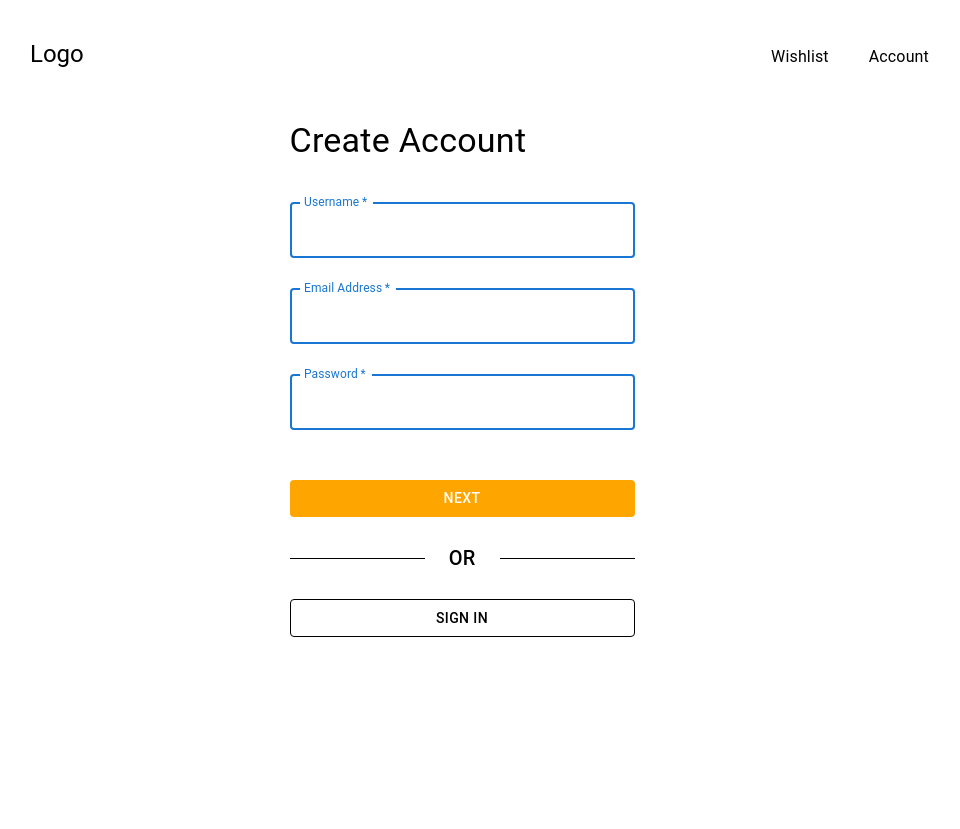
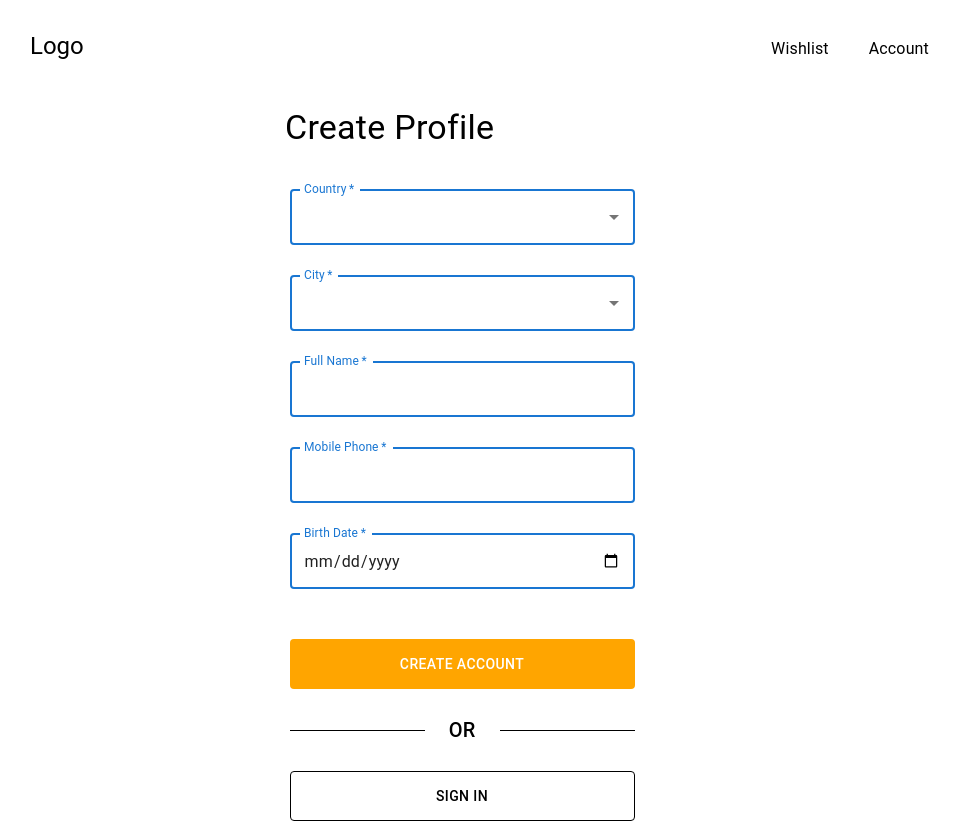
Before and after one commit to FSW17-Icanq-TeamOne/chap9-showcarpedia-fsw17-teamone, a React (Create React App) app in the folder client/: page / in a window 1280 px wide. Shown: the whole page, without its empty margins (178-1138 px from the left). Before the commit the page ends 800 px from the top, so only its background shows below. Built offline with nearby package versions, Linux system fonts and the light colour scheme.

Commit message:
Feat: Register Profile (Wireframe Style): Complete

```diff
--- a/client/src/App.js
+++ b/client/src/App.js
@@ -11,8 +11,8 @@ function App() {
       </Routes>
 
       <Navbar2 />
-      <RegisUser />
-      {/* <RegisProfile /> */}
+      {/* <RegisUser /> */}
+      <RegisProfile />
     </div>
   );
 }
--- a/client/src/components/Navbar2.jsx
+++ b/client/src/components/Navbar2.jsx
@@ -6,9 +6,10 @@ import { Grid, Typography } from "@mui/material";
              <Grid
                 display={'flex'}
                 alignItems={'baseline'}
-                marginLeft={'200px'}
+                marginBottom={'45px'}
+                marginTop={'30px'}
             >
-                <Typography mr={'auto'} variant={'h5'} marginTop={'30px'}>Logo</Typography>
+                <Typography marginLeft={'200px'} mr={'auto'} variant={'h5'} >Logo</Typography>
 
                 <Grid display={'flex'} gap={'40px'} marginRight={'165px'}>
                     <Typography>Wishlist</Typography>
--- a/client/src/pages/RegisterProfile.jsx
+++ b/client/src/pages/RegisterProfile.jsx
@@ -1,9 +1,172 @@
-import { Grid, Typography } from "@mui/material";
+import { Autocomplete, Button, Grid, TextField, Typography } from "@mui/material";
+import { useFormik } from "formik";
+// import { useState } from "react";
+
+// const cityList = ['Madrid', 'Paris', 'Jakarta', "London"];
+// const countryList = ['Spain', 'France', 'Indonesia', 'England']
 
 export default function RegisProfile() {
+    const formik = useFormik({
+        initialValues: {
+            selectCountry: ['Spain', 'France', 'Indonesia', 'England'],
+            selectCity: ['Madrid', 'Paris', 'Jakarta', "London"],
+            fullName: '',
+            mobilePhone: '',
+            birthDate : ''
+        },
+        onSubmit: values => {
+            console.log(values, 'Profile is created')
+        }
+    })
+
+    // const [city, setCity] = useState(cityList[''])
+    // const [country, setCountry] = useState(countryList[''])
+
+
     return (
-        <Grid display={'flex'} justifyContent={'center'}>
-            <Typography variant="h3" marginTop={'40px'}>Create Account</Typography>
+        <Grid container display={'flex'} direction={'column'} sx={{
+            alignItems: 'center',
+            margin: 'auto',
+            maxWidth: 354
+        }}>
+            <Grid container justifyContent={'flex-start'}>
+                <Typography variant="h4">Create Profile</Typography>
+            </Grid>
+
+            <Grid container justifyContent={'center'} marginTop={'10px'}>
+                <form onSubmit={formik.handleSubmit}>
+                    <Grid marginTop={'30px'}>
+                        <Autocomplete
+                            disablePortal
+                            id='selectCountry'
+                            name='selectCountry'
+
+                            value={formik.values.selectCountry['']}
+                            onChange={formik.handleChange}
+
+                            options={formik.values.selectCountry}
+                            renderInput={(params) => <TextField {...params} label='Country' required focused />}
+
+                            sx={{
+                                width: 345
+                            }}
+                        />
+                    </Grid>
+
+                    <Grid marginTop={'30px'}>
+                        <Autocomplete
+                            disablePortal
+                            id='selectCity'
+                            name='selectCity'
+
+                            value={formik.values.selectCity['']}
+                            onChange={formik.handleChange}
+
+                            options={formik.values.selectCity}
+                            renderInput={(params) => <TextField {...params} label='City' required focused />}
+
+                            sx={{
+                                width: 345
+                            }}
+                        />
+                    </Grid>
+
+                    <Grid marginTop={'30px'}>
+                        <TextField
+                            id="fullName"
+                            name="fullName"
+                            label='Full Name'
+                            required
+                            focused
+
+                            sx={{
+                                width: 345
+                            }}
+
+                            value={formik.values.fullName}
+                            onChange={formik.handleChange}
+
+                            error={formik.touched.fullName && Boolean(formik.errors.fullName)}
+                            helperText={formik.touched.fullName && formik.errors.fullName}
+                        />
+                    </Grid>
+
+                    <Grid marginTop={'30px'}>
+                        <TextField
+                            id="mobilePhone"
+                            name="mobilePhone"
+                            label='Mobile Phone'
+                            required
+                            focused
+
+                            type={'tel'}
+
+                            sx={{
+                                width: 345
+                            }}
+
+                            value={formik.values.mobilePhone}
+                            onChange={formik.handleChange}
+
+                            error={formik.touched.mobilePhone && Boolean(formik.errors.mobilePhone)}
+                            helperText={formik.touched.mobilePhone && formik.errors.mobilePhone}
+                        />
+                    </Grid>
+
+                    <Grid marginTop={'30px'}>
+                        <TextField
+                            id="birthDate"
+                            name="birthDate"
+                            label='Birth Date'
+                            required
+                            focused
+
+                            type={'date'}
+
+                            sx={{
+                                width: 345
+                            }}
+
+                            value={formik.values.birthDate}
+                            onChange={formik.handleChange}
+
+                            error={formik.touched.birthDate && Boolean(formik.errors.birthDate)}
+                            helperText={formik.touched.birthDate && formik.errors.birthDate}
+                        />
+                    </Grid>
+
+                    <Grid container justifyContent={'center'} marginTop={'50px'}>
+                        <Button
+                            sx={{
+                                width: 345,
+                                height: 50,
+                                backgroundColor: 'orange',
+                                color: 'white'
+                            }}
+                            // href={'/hello'}
+                            type="submit">Create Account</Button>
+                    </Grid>
+
+                    <Grid marginTop={'25px'}>
+                        <Typography variant="h6">OR</Typography>
+                    </Grid>
+
+                    <Grid container justifyContent={'center'} marginTop={'25px'}>
+                        <Button
+                            sx={{
+                                width: 345,
+                                height: 50,
+                                color: 'black',
+
+                                border: 1,
+                                borderColor: 'black'
+                            }}
+                            // href={'/login'}
+                            type="submit">Sign In</Button>
+                    </Grid>
+
+                </form>
+            </Grid>
         </Grid>
     )
 }
--- a/client/src/pages/RegisterUser.jsx
+++ b/client/src/pages/RegisterUser.jsx
@@ -1,5 +1,4 @@
 import { Button, Grid, TextField, Typography, } from "@mui/material";
-import { borderColor } from "@mui/system";
 import { useFormik } from "formik";
 import '../App.css'
 
@@ -25,7 +24,7 @@ export default function RegisUser() {
             maxWidth: 345,
         }}>
             <Grid container justifyContent={'flex-start'}>
-                <Typography variant="h4" marginTop={'50px'}>Create Account</Typography>
+                <Typography variant="h4">Create Account</Typography>
             </Grid>
 
             <Grid container justifyContent={'center'} marginTop={'10px'}>
@@ -57,6 +56,7 @@ export default function RegisUser() {
                             id='email'
                             name="email"
                             label='Email Address'
+                            type='email'
                             required
                             focused
 
@@ -101,6 +101,7 @@ export default function RegisUser() {
                         <Button
                             sx={{
                                 width: 345,
+                                height: 50,
                                 backgroundColor: 'orange',
                                 color: 'white'
                             }}
@@ -116,6 +117,7 @@ export default function RegisUser() {
                         <Button
                             sx={{
                                 width: 345,
+                                height: 50,
                                 color: 'black',
 
                                 border: 1,
```
